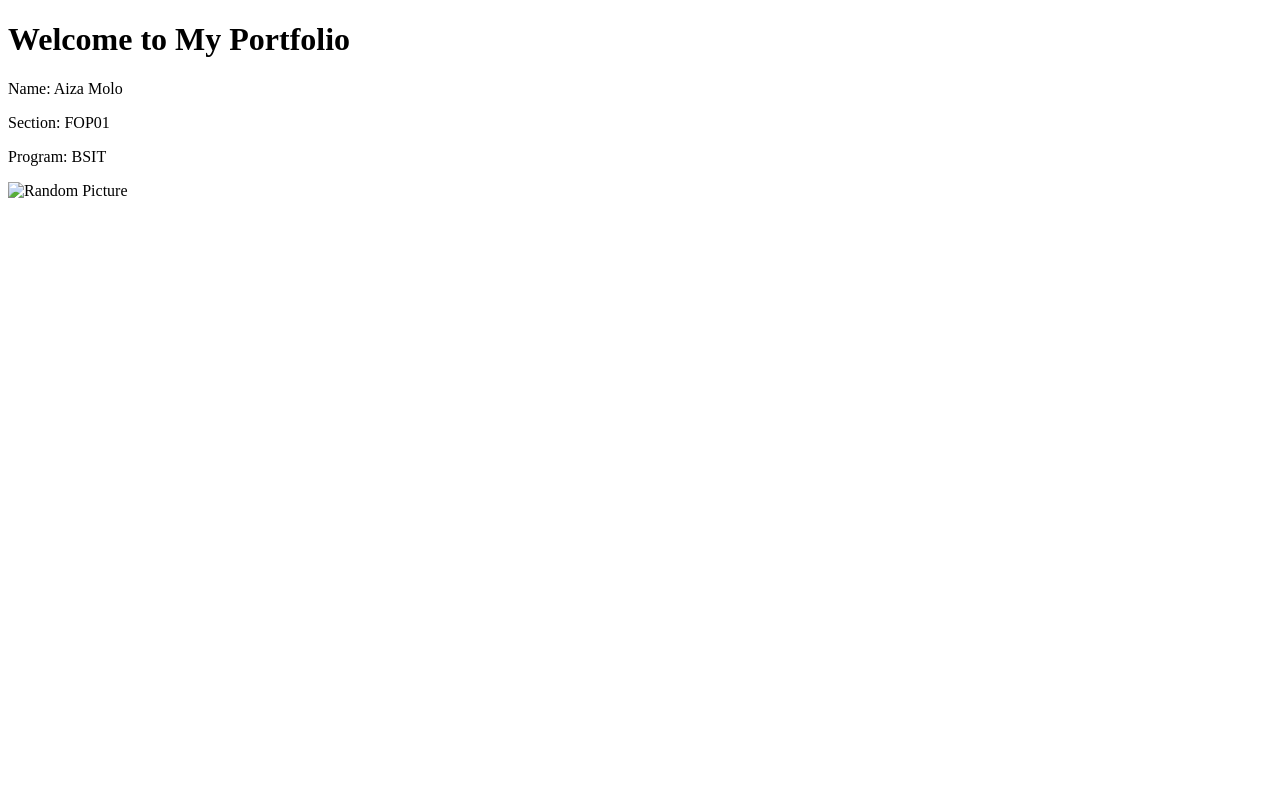
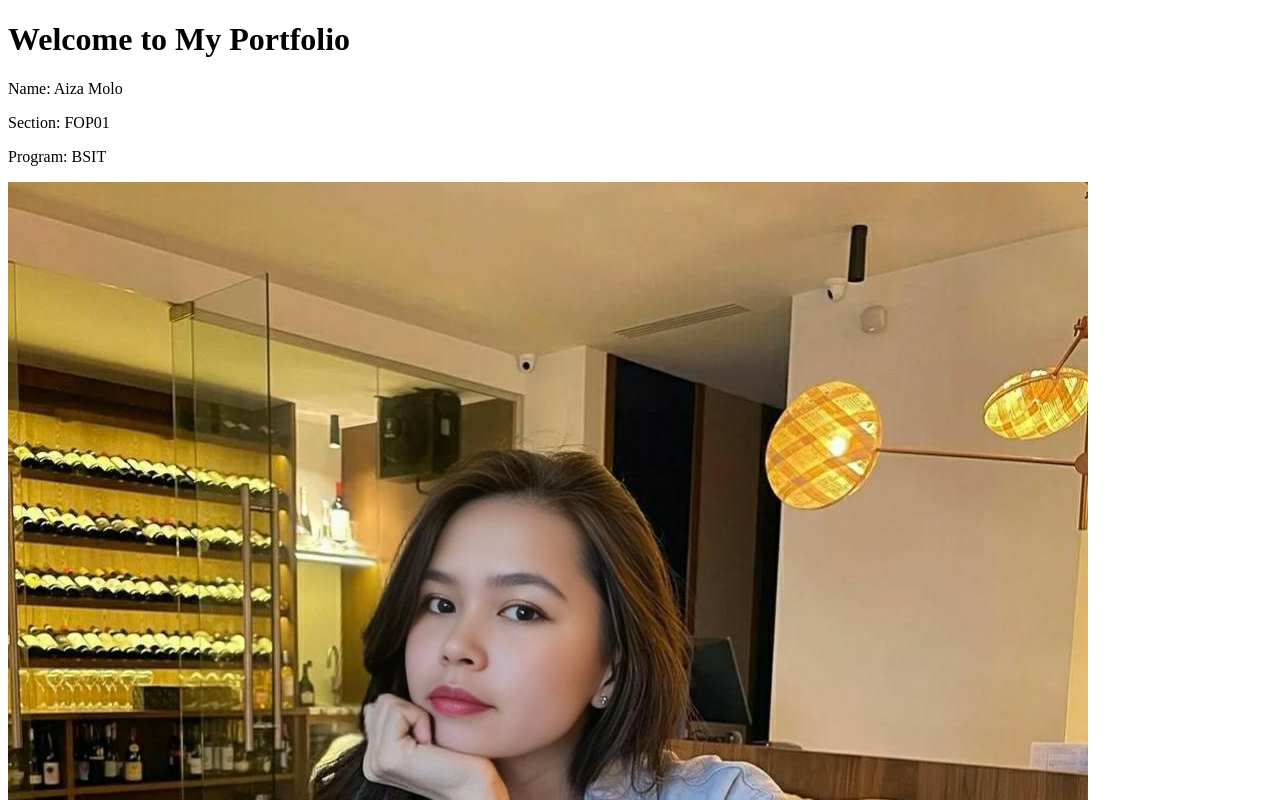
Before and after one commit to aizarhynne/molo-IT128, a plain HTML site: page index.html in a window 1280 px wide. Shown: the top 800 px of the page. Drawn offline with Linux system fonts and the light colour scheme; files whose address does not match are found by name.

Commit message:
first commit

```diff
--- a/index.html
+++ b/index.html
@@ -10,6 +10,6 @@
     <p>Name: Aiza Molo</p>
     <p>Section: FOP01</p>
     <p>Program: BSIT</p>
-    <img src="C:\ITS152L-SIA2\me.jpg" alt="Random Picture">
+    <img src="C:\ITS152L-SIA2\photo.jpg" alt="Random Picture">
 </body>
 </html>
```
Also changed, not shown: photo.jpg (added), 1 other file.
